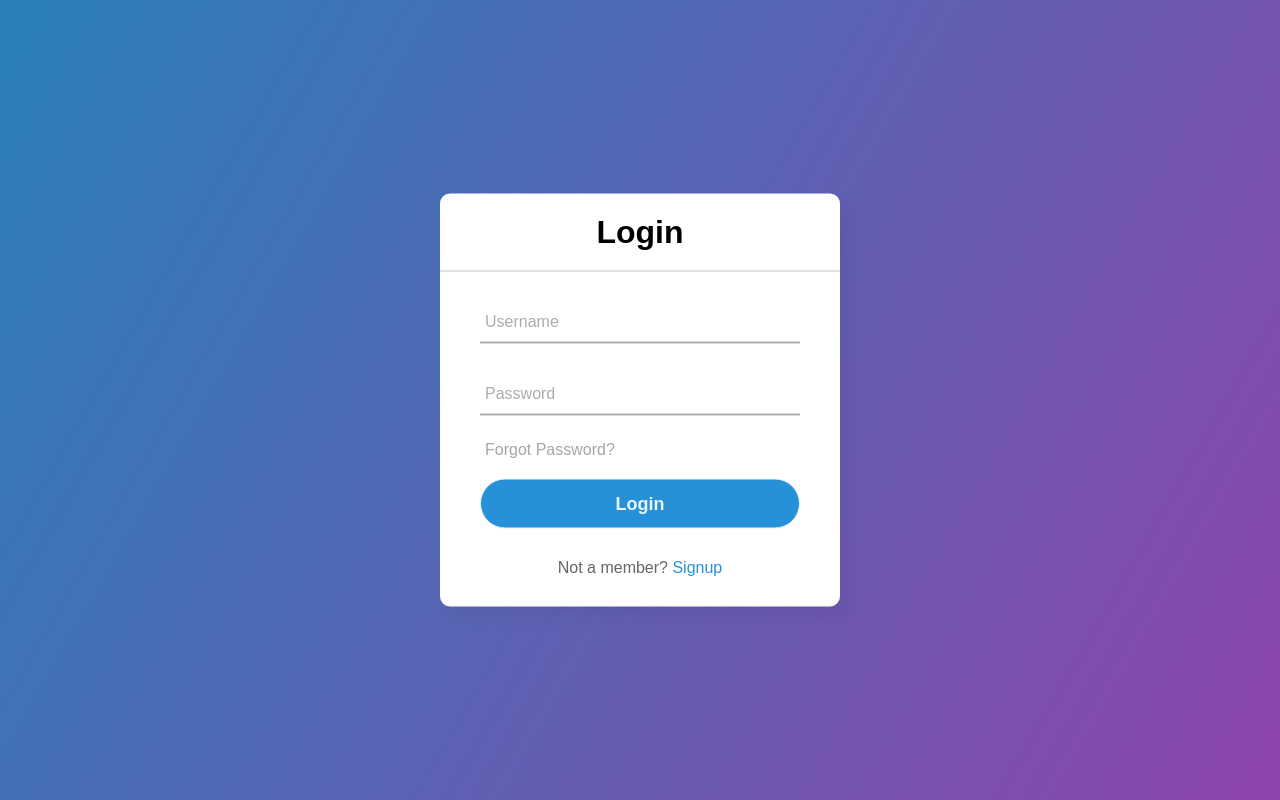
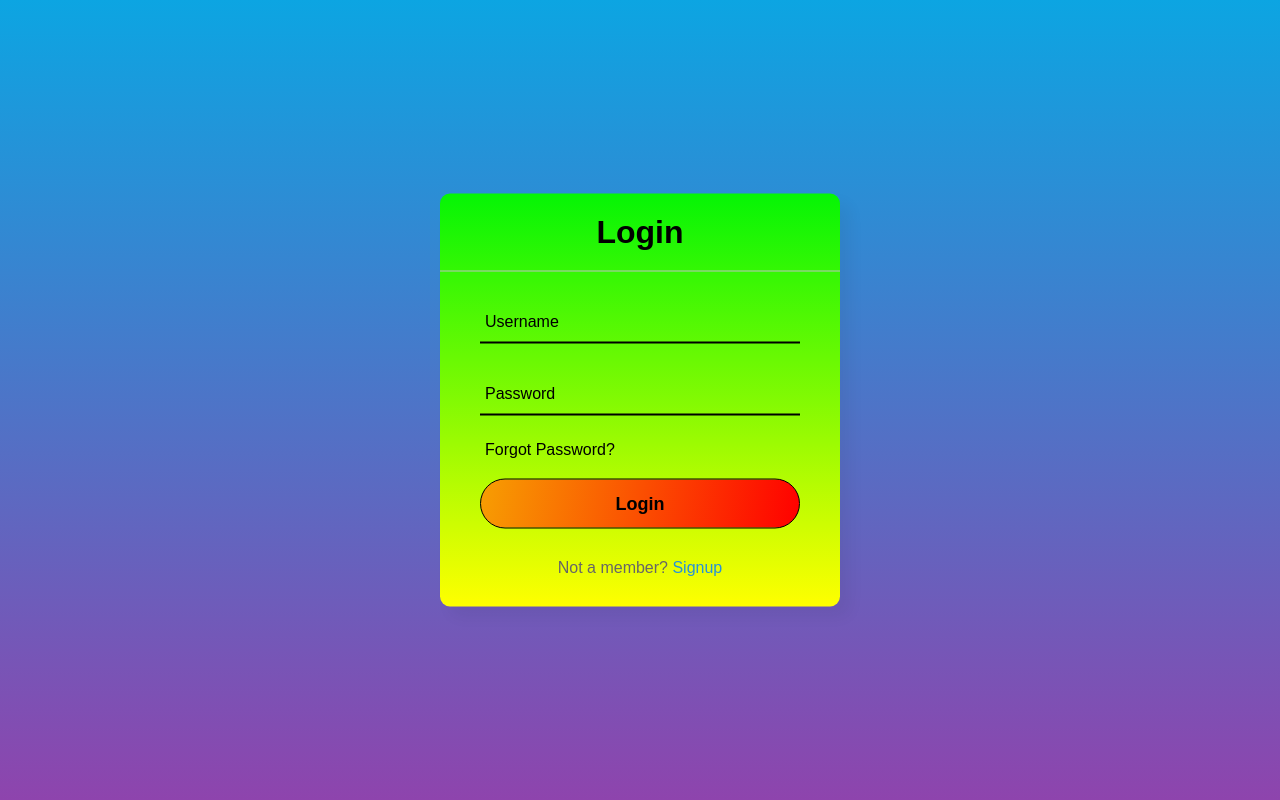
Before and after one commit to Ansh339/Deakin-Hands, a Node server app: page /login_page.html in a window 1280 px wide. Run offline with Node 20, Linux system fonts and the light colour scheme.

Commit message:
Update login_page.css

```diff
--- a/public/login_page.css
+++ b/public/login_page.css
@@ -7,7 +7,8 @@
   body{
     margin: 0;
     padding: 0;
-    background: linear-gradient(120deg,#2980b9, #8e44ad);
+    background: linear-gradient(180deg,#0ca5e2, #8e44ad);
+    /*background: yellow;*/
     height: 100vh;
     overflow: hidden;
   }
@@ -17,7 +18,7 @@
     left: 50%;
     transform: translate(-50%, -50%);
     width: 400px;
-    background: white;
+    background: linear-gradient(180deg,#05f505, yellow);
     border-radius: 10px;
     box-shadow: 10px 10px 15px rgba(0,0,0,0.05);
   }
@@ -32,7 +33,7 @@
   }
   form .txt_field{
     position: relative;
-    border-bottom: 2px solid #adadad;
+    border-bottom: 2px solid black;
     margin: 30px 0;
   }
   .txt_field input{
@@ -48,7 +49,7 @@
     position: absolute;
     top: 50%;
     left: 5px;
-    color: #adadad;
+    color: /*#adadad*/black;
     transform: translateY(-50%);
     font-size: 16px;
     pointer-events: none;
@@ -75,7 +76,7 @@
   }
   .pass{
     margin: -5px 0 20px 5px;
-    color: #a6a6a6;
+    color: black;
     cursor: pointer;
   }
   .pass:hover{
@@ -85,16 +86,18 @@
     width: 100%;
     height: 50px;
     border: 1px solid;
-    background: #2691d9;
+    background: linear-gradient(100deg,#F79E02, red);
     border-radius: 25px;
     font-size: 18px;
-    color: #e9f4fb;
+    /*color: #e9f4fb;*/
+    color: black;
     font-weight: 700;
     cursor: pointer;
     outline: none;
   }
   input[type="submit"]:hover{
-    border-color: #2691d9;
+    /*border-color: #2691d9;*/
+    border-color: #F79E02;
     transition: .5s;
   }
   .signup_link{
```
